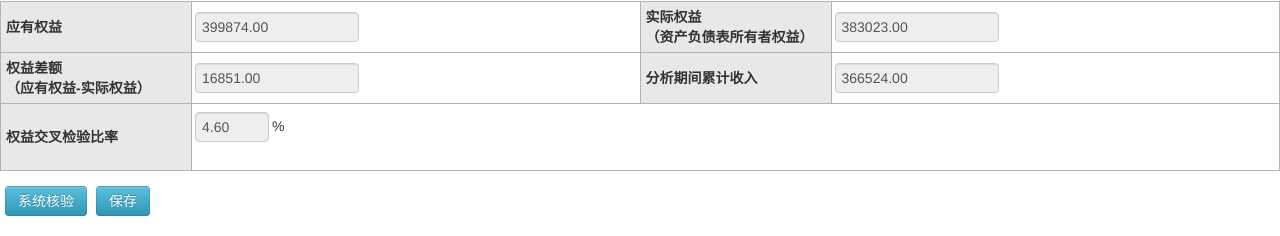
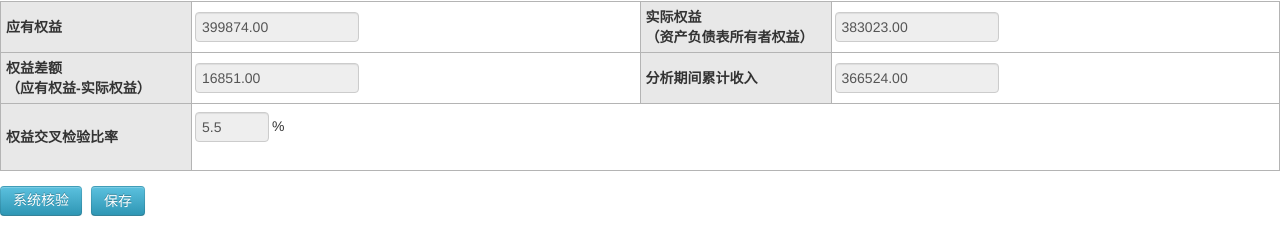
Before and after one commit to JohnCny/Demo, a Flask app: template scapp/templates/Jinjian/dc_jcjy.html in a window 1280 px wide. Shown: the part 667-903 px from the top of the page. Run offline with Flask 2, Linux system fonts and the light colour scheme; the template is opened without the code that fills it, so the values that code supplies are empty; parts of the project's set-up code (start-up, migrations or seed data) failed here and were passed over; some libraries are stand-ins or nearby versions.

Commit message:
[mod]系统核验

```diff
--- a/scapp/templates/Jinjian/dc_jcjy.html
+++ b/scapp/templates/Jinjian/dc_jcjy.html
@@ -243,14 +243,15 @@
 						<input type="hidden" name="name_14" value="权益交叉检验比率">
 					</td>
 					<td colspan="3">
-						<input type="text" name="value_14" onchange="check(this,1,100)" value="4.60" onkeyup="value=value.replace(/[^\d]/g,'')" style="width:60px" readonly/>%
+						<input type="text" name="value_14" onchange="check(this,1,100)" value="5.5" onkeyup="value=value.replace(/[^\d]/g,'')" style="width:60px" readonly/>%
+						<span class="errorInfo" id="xthy">权益交叉检验比率大于5%</span>
 						<br/>&nbsp;<span class="errorInfo">请输入1-100的有效数字</span>
 					</td>
 
 				</tr>
 			</table>
 		</div>
-		<input type="submit" value="系统核验" class="btn btn-info"/>
+		<input type="button" value="系统核验" class="btn btn-info" onclick="alert('权益交叉检验比率大于5%');$('#xthy').show()"/>
 		<input type="submit" value="保存" class="btn btn-info"/>
 	</form>
 
```
